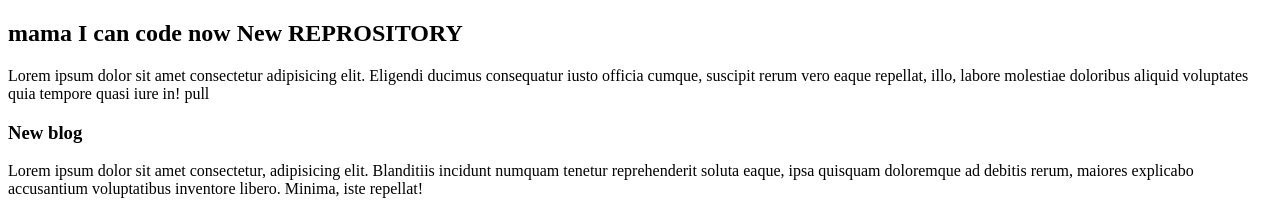
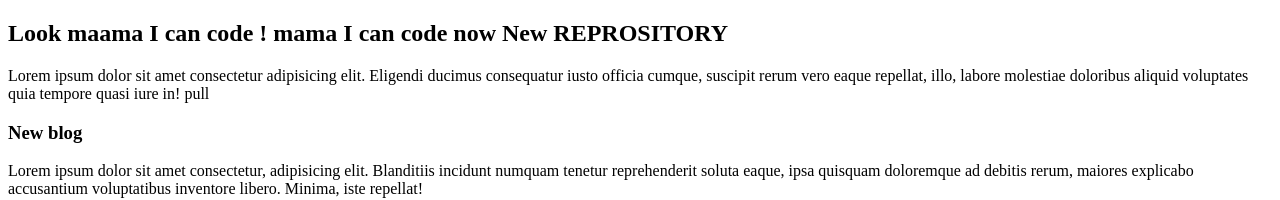
Before and after one commit to rafiqcoder/rafiqcoder, a plain HTML site: page index.html in a window 1280 px wide. Shown: the top 200 px of the page. Drawn offline with Linux system fonts and the light colour scheme.

Commit message:
mama in my code

```diff
--- a/index.html
+++ b/index.html
@@ -7,7 +7,9 @@
     <title>Document</title>
   </head>
   <body>
-    <h2>mama I can code now New REPROSITORY</h2>
+
+
+    <h2>Look maama I can code ! mama I can code now New REPROSITORY</h2>
 
     <p>
       Lorem ipsum dolor sit amet consectetur adipisicing elit. Eligendi ducimus
```
